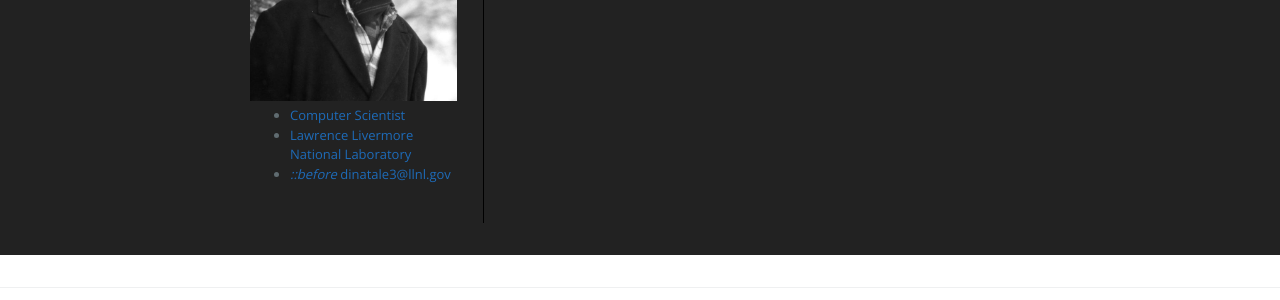
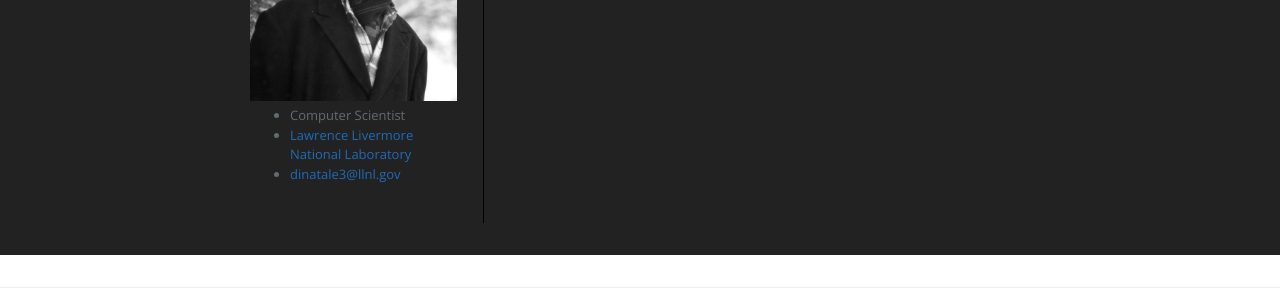
Before and after one commit to FrankD412/frankd412.github.io, a Jekyll site: the page built from index.html, in a window 1280 px wide. Shown: the part 441-741 px from the top of the page. Built offline with Jekyll 4.4.1, drawn with Linux system fonts in a browser that asks for light colours.

Commit message:
Index tweaks.

```diff
--- a/index.html
+++ b/index.html
@@ -6,9 +6,7 @@ permalink: /
 <div class="index-bio">
     <image src="{{ site.url }}/images/profilepic.jpg" class="index-bio" alt="Who's that dapper fellow?"/>
     <ul class="index-bio">
-        <li class="index-bio">
-            <a>{{ site.data.info.position }}</a>
-        </li>
+        <li class="index-bio">{{ site.data.info.position }}</li>
         <li class="index-bio">
             <a href="{{ site.data.info.company_url }}">
                 {{ site.data.info.company }}
@@ -16,9 +14,6 @@ permalink: /
         </li>
         <li class="index-bio">
             <a href="mailto:{{ site.data.info.w_email }}">
-                <i class="fa fa-envelope-square">
-                    ::before
-                </i>
                 {{ site.data.info.w_email }}
             </a>
         </li>
```
